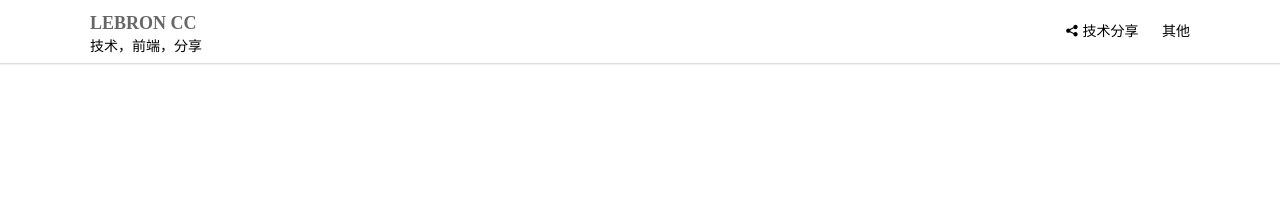
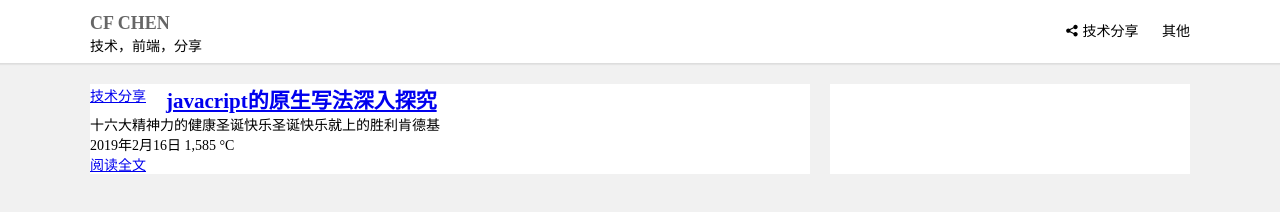
Before and after one commit to chencf7/chencf7.github.io, a website: page index.html in a window 1280 px wide. Drawn offline with Linux system fonts and the light colour scheme.

Commit message:
update index.html

```diff
--- a/assets/css/index.css
+++ b/assets/css/index.css
@@ -5,6 +5,7 @@ body{
   font-size: 0.14rem;
   font-weight: 300;
   font-family: "msyh","Microsoft YaHei","微软雅黑";
+  background: #f1f1f1;
   color: #000;
   padding: 0;
   margin: 0;
@@ -34,6 +35,9 @@ div{
   transform: rotate(360deg);
 }
 
+/**************************************************
+网站导航栏
+***************************************************/
 .fcc-header{
   position: fixed;
   width: 100%;
@@ -41,6 +45,7 @@ div{
   border-bottom: 1px solid #ddd;
   background: #fff;
   box-shadow: 0 1px 1px rgba(0,0,0,.05);
+  z-index: 1001;
 }
 .fcc-header nav{
   width: 100%;
@@ -145,7 +150,6 @@ div{
     transform:translateY(0)
   }
 }
-
 @keyframes avatar{
   16.65%{
     -webkit-transform:translateY(8px);
@@ -249,21 +253,66 @@ div{
   border-top: none;
 }
 
+/**************************************************
+网站内容页
+***************************************************/
+.fcc-content{
+  padding-top: 0.64rem;
+}
+.fcc-main{}
+.fcc-side{}
+.bg-white{
+  background: #fff;
+}
+.thumbnail {
+  position: relative;
+  float: left;
+  max-width: 200px;
+  height: auto;
+  clear: both;
+  margin: 1px 20px 0 0;
+  overflow: hidden;
+  transition-duration: .5s;
+}
 
-
+/**************************************************
+网站响应式布局
+***************************************************/
 .content{
   height: 100%;
   margin: 0 auto;
 }
+.fcc-row{
+}
+.fcc-sm-1, .fcc-sm-2, .fcc-sm-3, .fcc-sm-4, .fcc-sm-5, .fcc-sm-6, .fcc-sm-7,
+.fcc-sm-8, .fcc-sm-9, .fcc-sm-10, .fcc-sm-11, .fcc-sm-12, .fcc-sm, .fcc-sm-auto,
+.fcc-md-1, .fcc-md-2, .fcc-md-3, .fcc-md-4, .fcc-md-5, .fcc-md-6, .fcc-md-7,
+.fcc-md-8, .fcc-md-9, .fcc-md-10, .fcc-md-11, .fcc-md-12, .fcc-md, .fcc-md-auto {
+  position: relative;
+  margin-top: 0.2rem;
+  margin-left: 0.1rem;
+  margin-right: 0.1rem;
+}
 @media (min-width: 576px) {
   .content {
-    max-width: 5.40rem;
+    max-width: 5.4rem;
   }
   .site-menu ul:first-child{
     display: block;
   }
   .site-menu ul:last-child{
     display: none;
+  }
+  .fcc-row{
+    display: -webkit-box;
+    display: -ms-flexbox;
+    display: flex;
+  }
+  .fcc-md-8{
+    width: 66.666667%;
+  }
+  .fcc-md-4{
+    width: 33.333333%
   }
 }
 @media (min-width: 768px) {
--- a/assets/js/lebroncc.github.io.js
+++ b/assets/js/lebroncc.github.io.js
@@ -1,5 +1,6 @@
 (function(window, document){
-  var currentH=document.body.clientHeight||window.innerHeight||window.screen.availHeight||window.screen.height;
+  // document.body.clientHeight
+  var currentH=window.innerHeight||window.screen.availHeight||window.screen.height;
   var pageObj={
 
     // 页面初始化方法
--- a/index.html
+++ b/index.html
@@ -27,7 +27,7 @@
         <nav>
           <div class="sites-logo">
             <h1 class="site-title">
-              <a href="./index.html" title="LEBRON CC" rel="home">LEBRON CC</a>
+              <a href="./index.html" title="CF CHEN" rel="home">CF CHEN</a>
             </h1>
             <p class="site-description">技术，前端，分享</p>
           </div>
@@ -64,8 +64,37 @@
         </nav>
       </div>
     </div>
-    <div class="fcc-content">
-      文件上传的几种方法
+    <div class="fcc-content content">
+        <div class="fcc-row">
+          <div class="fcc-main fcc-md-8 ccf-sm-12 bg-white">
+            <article id="post-5378" class="wow fadeInUp post post-5378 type-post status-publish format-standard hentry category-technique tag-118 tag-135 tag-197 tag-198 tag-227 wzw" data-wow-delay="0.3s">
+              <figure class="thumbnail">
+                <span class="load"></span>
+                <span class="cat">
+                  <a href="#">技术分享</a>
+                </span>
+              </figure>
+              <header class="entry-header">
+                <h2 class="entry-title">
+                  <a href="#" rel="bookmark">javacript的原生写法深入探究</a>
+                </h2>
+              </header>
+              <div class="entry-content">
+                <div class="archive-content">十六大精神力的健康圣诞快乐圣诞快乐就上的胜利肯德基</div>
+                <span class="title-l"></span>
+                <span class="entry-meta">
+                  <span class="date">2019年2月16日</span>
+                  <span class="views"><i class="be be-eye"></i> 1,585 °C</span>
+                </span>
+                <div class="clear"></div>
+              </div>
+              <span class="entry-more">
+                <a href="https://cuijiahua.com/blog/2019/02/dl-13.html" rel="bookmark">阅读全文</a>
+              </span>
+            </article>
+          </div>
+          <div class="fcc-side fcc-md-4 ccf-sm-12 bg-white"></div>
+        </div>
     </div>
   </div>
   <script type="text/javascript" src="./assets/js/iconfont.js"></script>
```
Also changed, not shown: README.md.
